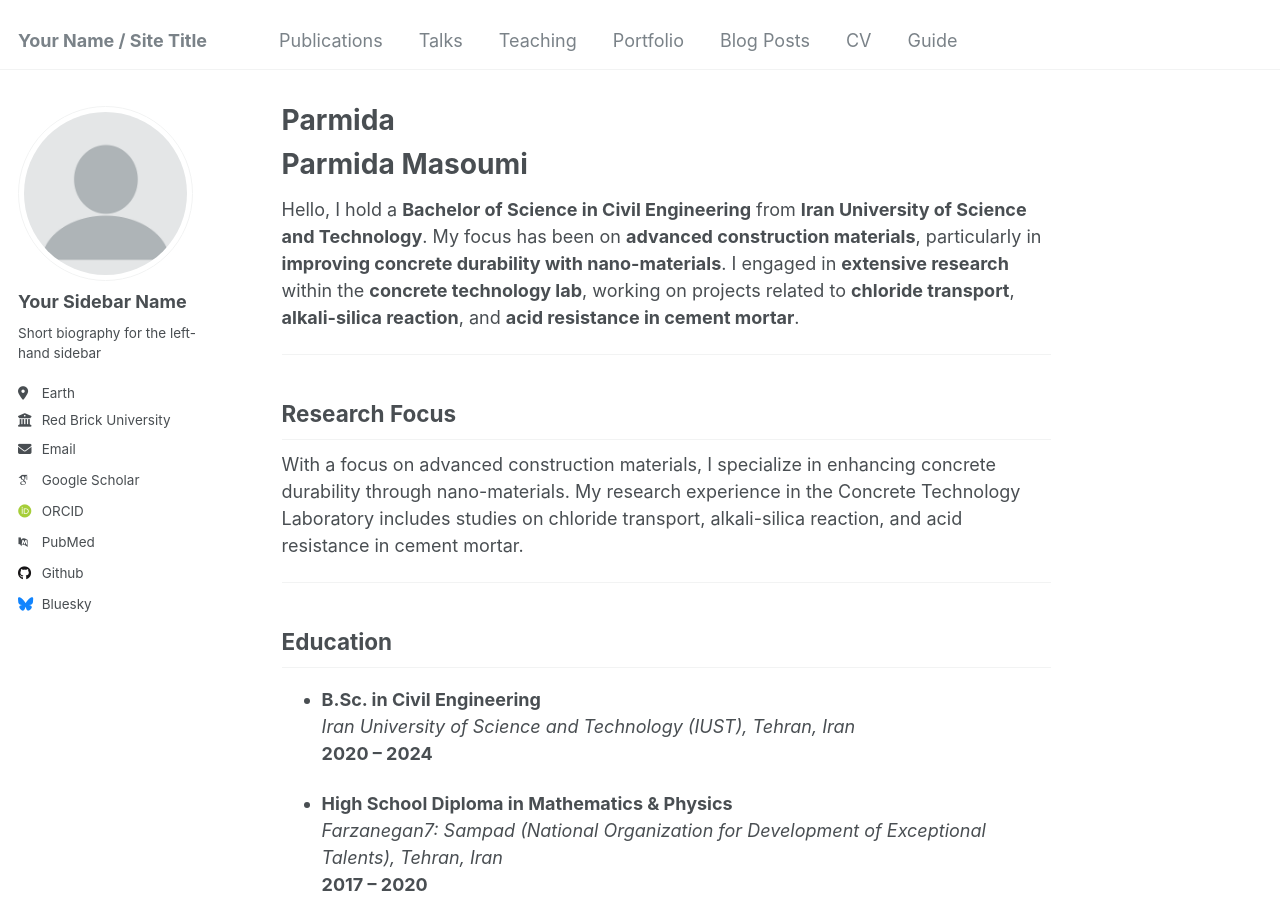
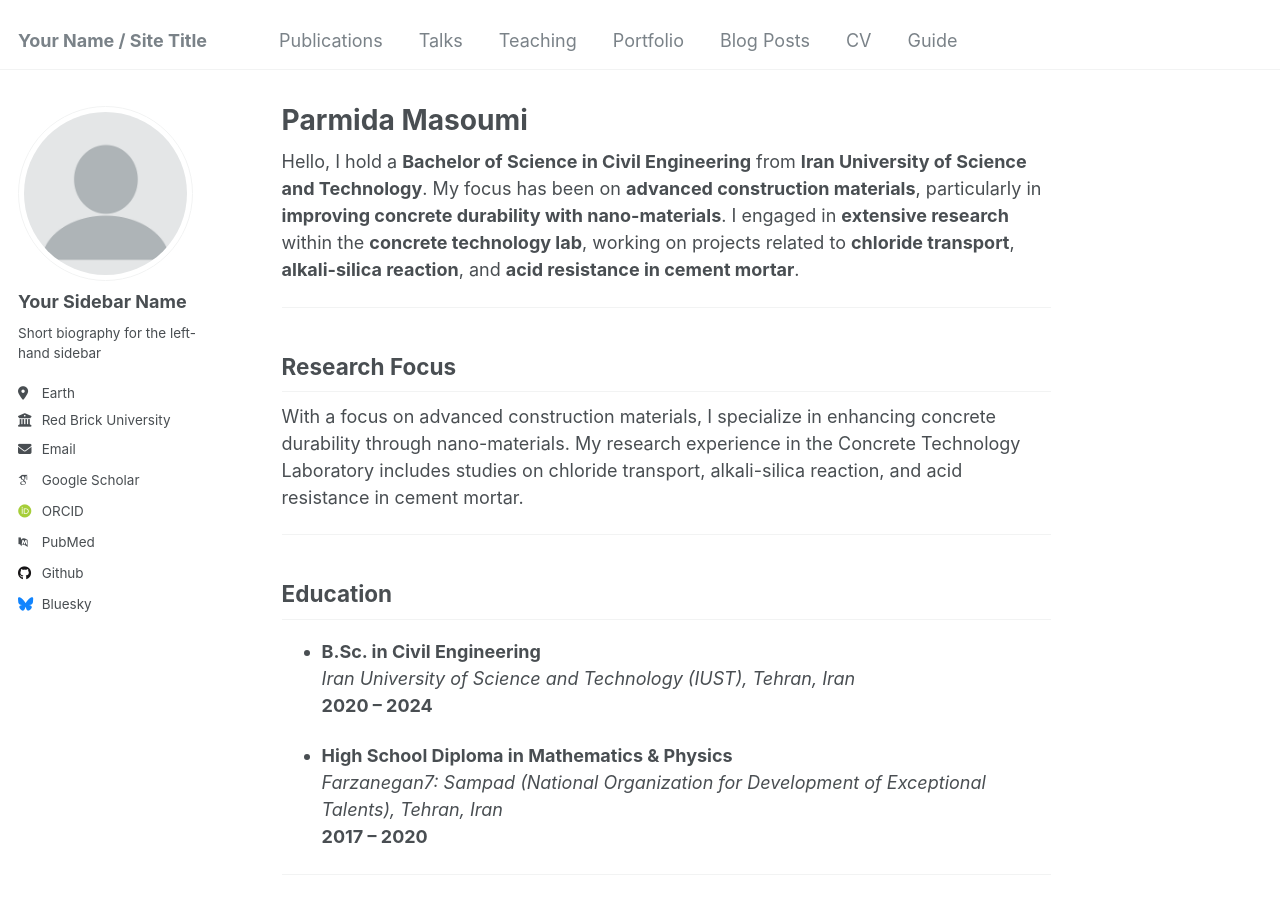
Before and after one commit to ParmidaMasoumi/ParmidaMasoumi.github.io, a Jekyll site: the page built from _pages/about.md, in a window 1280 px wide and 900 px high. Built offline with Jekyll 4.4.1, drawn with Linux system fonts in a browser that asks for light colours; some web fonts are replaced.

Commit message:
Update about.md

```diff
--- a/_pages/about.md
+++ b/_pages/about.md
@@ -1,13 +1,12 @@
 ---
 permalink: /
-title: "Parmida"
+title: "Parmida Masoumi"
 author_profile: true
 redirect_from:
   - /about/
   - /about.html
 ---
 
-# Parmida Masoumi
 
 Hello, I hold a **Bachelor of Science in Civil Engineering** from **Iran University of Science and Technology**. My focus has been on **advanced construction materials**, particularly in **improving concrete durability with nano-materials**. I engaged in **extensive research** within the **concrete technology lab**, working on projects related to **chloride transport**, **alkali-silica reaction**, and **acid resistance in cement mortar**.
 
```
